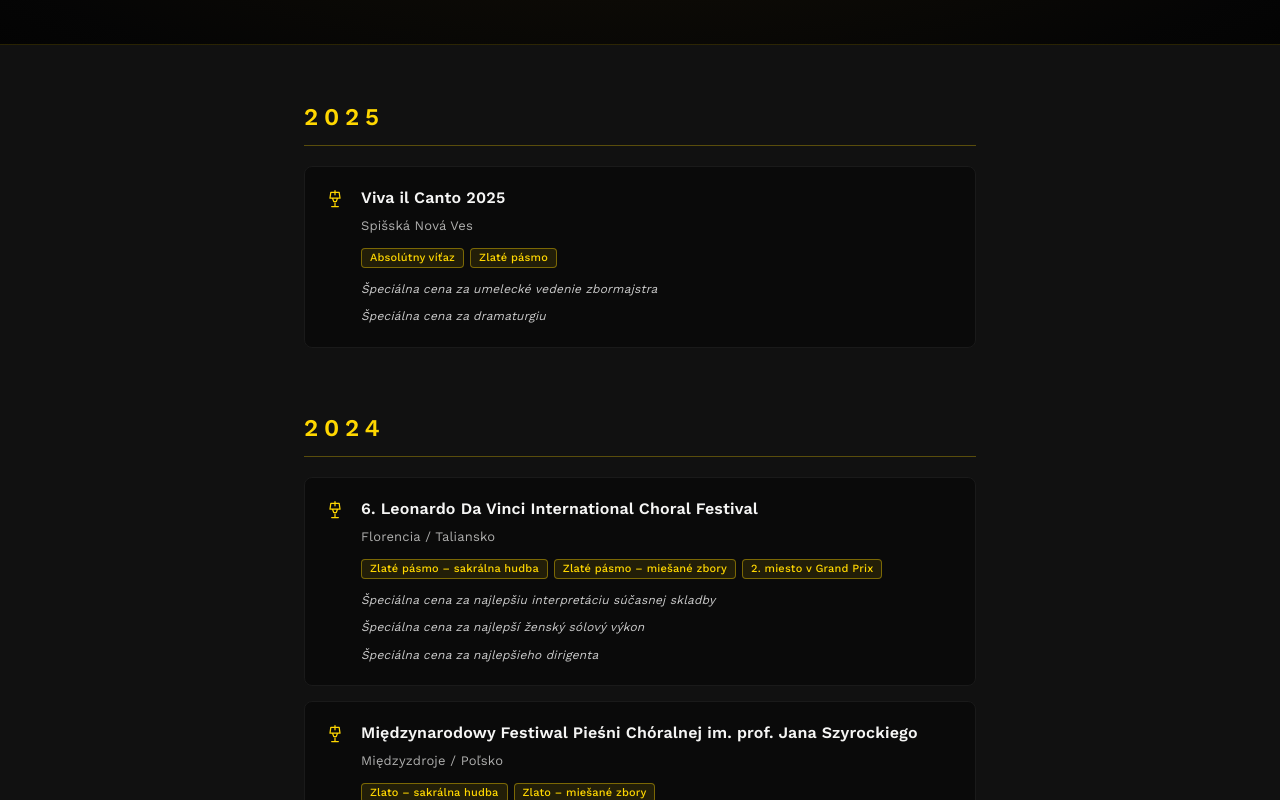
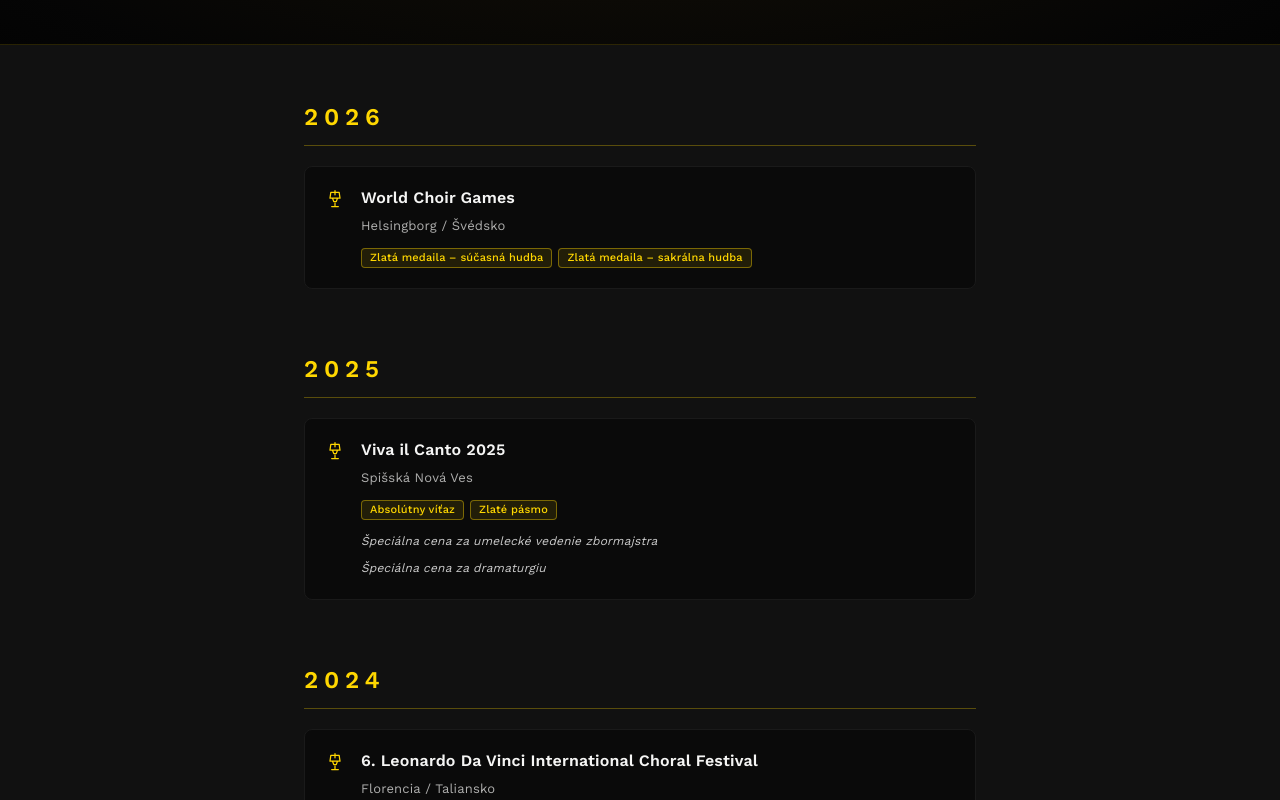
Before and after one commit to borisschubert/omnia-web, a Next.js app: page /ocenenia in a window 1280 px wide. Shown: the part 786-1586 px from the top of the page. Built offline with nearby package versions, Linux system fonts and the light colour scheme.

Commit message:
Pridanie ocenenia World Choir Games 2026

```diff
--- a/components/pages/OceneniaPage.tsx
+++ b/components/pages/OceneniaPage.tsx
@@ -17,6 +17,12 @@ type Award = {
 };
 
 const awards: Award[] = [
+  {
+    year: "2026",
+    competitionKey: "award.a22.competition",
+    locationKey: "award.a22.location",
+    badgeKeys: ["award.a22.b1", "award.a22.b2"],
+  },
   {
     year: "2025",
     competitionKey: "award.a1.competition",
--- a/lib/i18n/strings/en.json
+++ b/lib/i18n/strings/en.json
@@ -126,6 +126,10 @@
   "award.a3.b1": "Gold – sacred music",
   "award.a3.b2": "Gold – mixed choirs",
   "award.a3.s1": "Special prize of the Polish Association of Choirs and Orchestras",
+  "award.a22.competition": "World Choir Games",
+  "award.a22.location": "Helsingborg / Sweden",
+  "award.a22.b1": "Gold medal – contemporary music",
+  "award.a22.b2": "Gold medal – sacred music",
   "award.a4.competition": "World Choir Games",
   "award.a4.location": "Gangneung / South Korea",
   "award.a4.b1": "Gold medal – contemporary music",
--- a/lib/i18n/strings/sk.json
+++ b/lib/i18n/strings/sk.json
@@ -126,6 +126,10 @@
   "award.a3.b1": "Zlato – sakrálna hudba",
   "award.a3.b2": "Zlato – miešané zbory",
   "award.a3.s1": "Špeciálna cena Związku Chórów i Orkiestr w Polsce",
+  "award.a22.competition": "World Choir Games",
+  "award.a22.location": "Helsingborg / Švédsko",
+  "award.a22.b1": "Zlatá medaila – súčasná hudba",
+  "award.a22.b2": "Zlatá medaila – sakrálna hudba",
   "award.a4.competition": "World Choir Games",
   "award.a4.location": "Gangneung / Južná Kórea",
   "award.a4.b1": "Zlatá medaila – súčasná hudba",
```
